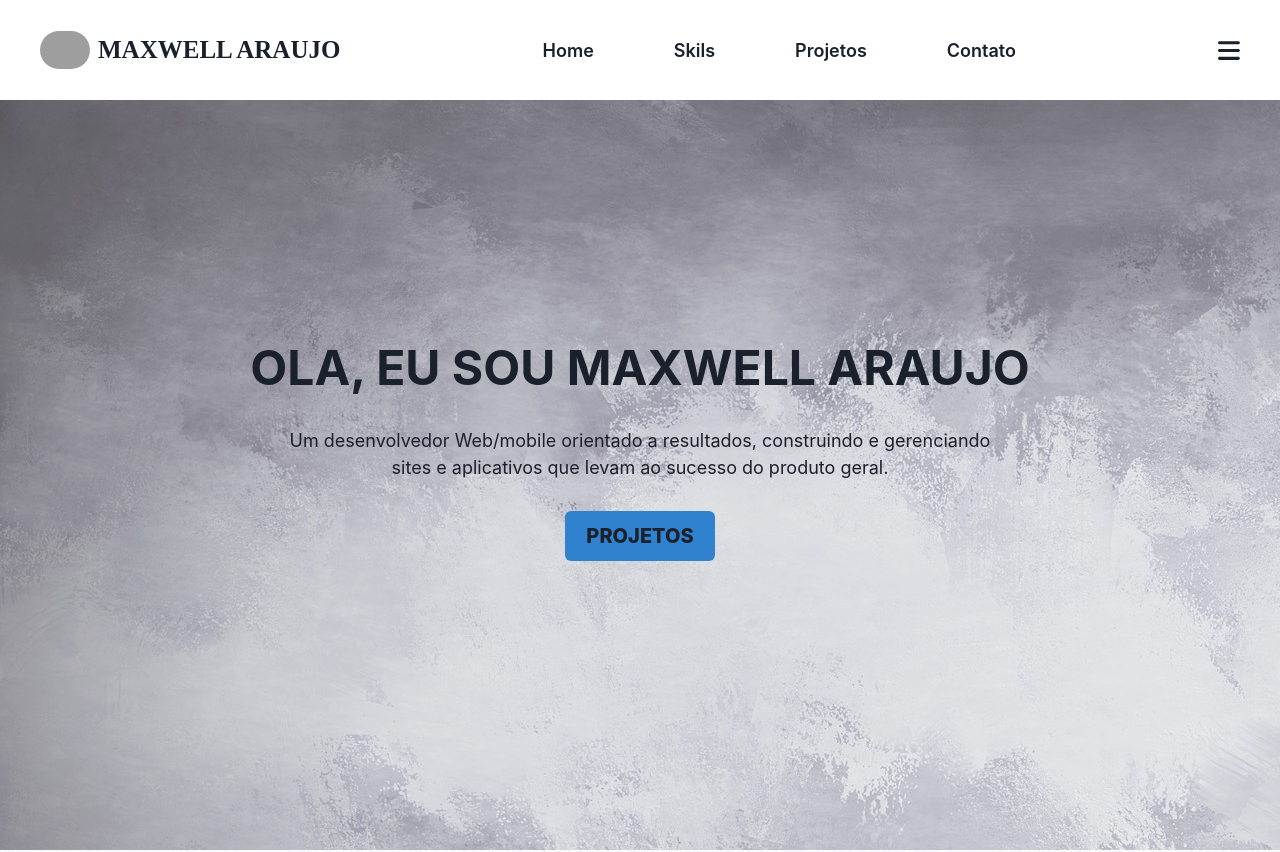
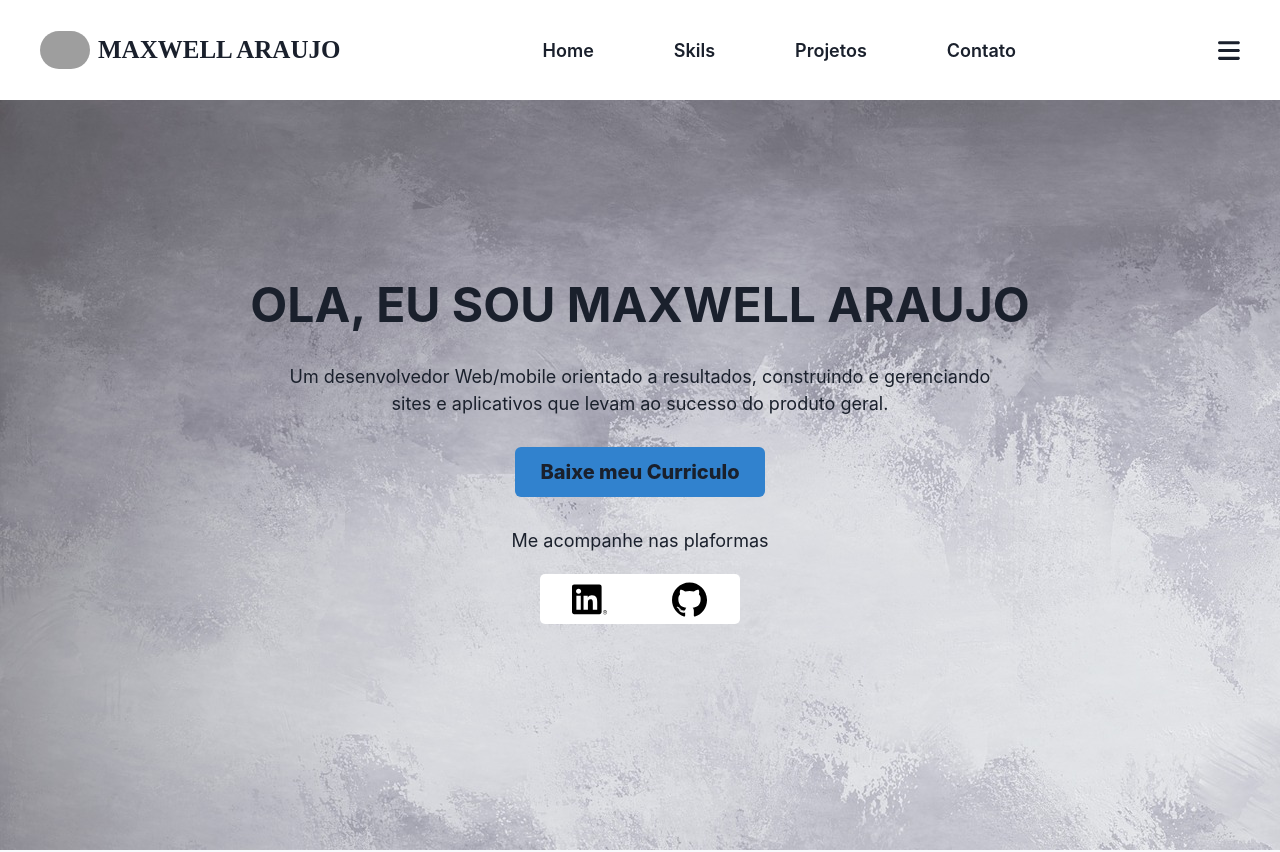
Before and after one commit to maxwellaraujo11/MaxwellAraujoDev, a React (Create React App) app: page / in a window 1280 px wide. Shown: the top 852 px of the page. Built offline with nearby package versions, Linux system fonts and the light colour scheme; grey boxes are pictures that could not be loaded.

Commit message:
inserir o cv para downoald, e inserir os links do github e linkedin na home

```diff
--- a/src/components/commons/Main/Home.js
+++ b/src/components/commons/Main/Home.js
@@ -1,4 +1,4 @@
-import { Flex, Text, Button, Heading  } from "@chakra-ui/react"
+import { Flex, Text, Button, Heading, Link, Image,  } from "@chakra-ui/react"
 
 
 function Home() {
@@ -36,22 +36,63 @@ function Home() {
             </Text>
 
             <Button
-               zIndex={0}
+                as="a"
+                href="(./teste.pdf)"
+                download
                 px={5}
-                w={150}
+                w={250}
                 h={50}
                 m="0 auto"
                 mt={30}
                 bg="blue.500"
                 _hover={{bg: "purple.700"}}
             >
-                <Text
-                    fontSize={20}
-                    fontWeight={800}
+                    <Text
+                        fontSize={20}
+                        fontWeight={800}
+                    >
+                        Baixe meu Curriculo
+                    </Text>
+            </Button>
+
+            <Text
+                textAlign={{base: 'center'}}
+                fontSize={{base:'1.3rem', xl:"lg"}}
+                px={{ base: "15px"}}
+                mt={30}
+            >
+                Me acompanhe nas plaformas
+            </Text>
+
+            <Flex m="0 auto" mt={5}>
+                <Link
+                    rounded="5px 0px 0px 5px"
+                    w='100px' h='50px'
+                    display="flex"
+                    alignItems="center"
+                    justifyContent="center"
+                    bg='white'
+                    transition="0.5s ease-in-out"
+                    _hover={{bg:"blue.500"}}
+
                 >
-                    PROJETOS
-                </Text>
-            </Button>
+                    <Image src="./linkedin.svg" boxSize={35}/>
+                </Link>
+
+                <Link
+                    rounded="0px 5px 5px 0px"
+                    w='100px' h='50px'
+                    bg='white'
+                    alignItems="center"
+                    justifyContent="center"
+                    display="flex"
+                    transition="0.5s ease-in-out"
+                    _hover={{bg:"blue.500"}}
+                >
+                    <Image src="./github.svg" boxSize={35}/>
+                </Link>
+            </Flex>
+
         </Flex>
 
 
```
Also changed, not shown: 1 other file (tests, documents, lock files or other folders).
